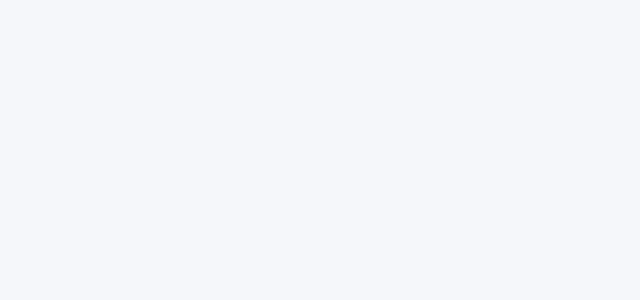
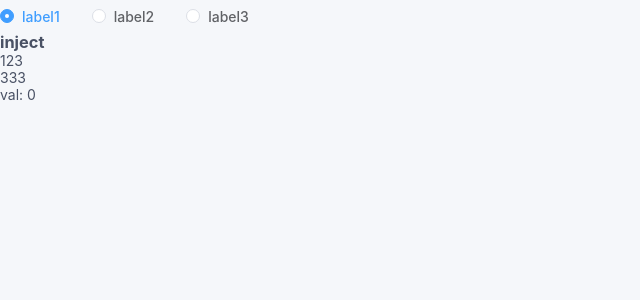
Before and after one commit to leezozz/vue-ui, a Vue app: page /inject in a window 1280 px wide. Before the commit this address had no page. Shown: the top 300 px of the page, without its empty margins (0-640 px from the left). Built offline with nearby package versions, Linux system fonts and the light colour scheme.

Commit message:
feat(add-radio-group)

```diff
--- a/src/components/index.js
+++ b/src/components/index.js
@@ -6,6 +6,7 @@ import myButton from '@/components/button.vue'
 import myInput from '@/components/input.vue'
 import mySwitch from '@/components/switch.vue'
 import myRadio from '@/components/radio.vue'
+import myRadioGroup from '@/components/radio-group.vue'
 
 const component = {
   install: function (Vue) {
@@ -16,6 +17,7 @@ const component = {
     Vue.component(myInput.name, myInput)
     Vue.component(mySwitch.name, mySwitch)
     Vue.component(myRadio.name, myRadio)
+    Vue.component(myRadioGroup.name, myRadioGroup)
   }
 }
 
--- a/src/components/radio-group.vue
+++ b/src/components/radio-group.vue
@@ -6,24 +6,46 @@
 
 <script>
 import {
+  computed,
   defineComponent,
-  getCurrentInstance
+  getCurrentInstance,
+  provide,
+  ref,
+  toRef
 } from 'vue'
 import { useStore } from 'vuex'
+// import radio from '@/components/radio.vue'
 
 export default defineComponent({
-  name: 'RadioGroup',
-  components: {},
-  props: {},
-  setup () {
+  name: 'MyRadioGroup',
+  components: {
+    // radio
+  },
+  props: {
+    modelValue: {
+      type: [String, Number, Boolean],
+      default: ''
+    }
+  },
+  emits: ['update:modelValue'],
+  setup (props) {
   // Vuex store
     const store = useStore()
 
     // this
-    const { ctx } = getCurrentInstance()
+    const { proxy } = getCurrentInstance()
     // console.log(ctx)
 
+    console.log('321', props.modelValue)
+
+    // 这里得是 computed 计算属性，实时或得更改的值
+    provide('groupModelValue', computed(() => props.modelValue))
+    provide('changeUpdate', (val) => {
+      proxy.$emit('update:modelValue', val)
+    })
+
     return {
+
     }
   }
 })
--- a/src/components/radio.vue
+++ b/src/components/radio.vue
@@ -1,7 +1,7 @@
 <template>
   <label
     class="radio-main"
-    :class="{'is-disabled': disabled, 'is-checked': modelValue == label}"
+    :class="{'is-disabled': disabled, 'is-checked': model == label}"
     :disabled="disabled"
   >
     <span class="radio-input"></span>
@@ -12,7 +12,6 @@
       :class="{'is-disabled': disabled}"
       :value="label"
       :disabled="disabled"
-      @click="handleClick(model)"
     >
 
     <span class="radio-label">
@@ -28,13 +27,17 @@
 import {
   computed,
   defineComponent,
-  getCurrentInstance
+  getCurrentInstance,
+  nextTick,
+  watch,
+  inject
 } from 'vue'
 import { useStore } from 'vuex'
 
 export default defineComponent({
   name: 'MyRadio',
-  components: {},
+  components: {
+  },
   props: {
     disabled: {
       type: Boolean,
@@ -49,56 +52,42 @@ export default defineComponent({
       default: ''
     }
   },
-  emits: ['update:modelValue'],
+  emits: ['update:modelValue', 'change'],
   setup (props) {
   // Vuex store
     const store = useStore()
 
     // this
     const { proxy } = getCurrentInstance()
-    // console.log(proxy)
 
-    // console.log('props.label', props.label)
+    const groupModelValue = inject('groupModelValue')
+    const changeUpdate = inject('changeUpdate')
 
-    const handleClick = (e) => {
-      // console.log('props.modelValue', props.modelValue)
-      // console.log('e', e)
-      // proxy.$emit('update:modelValue', props.modelValue)
+    const model = computed(
+      {
+        get: () => {
+          return isGroup() ? groupModelValue.value : props.modelValue
+        },
+        set: (value) => {
+          // 触发父组件的input事件
+          isGroup() ? changeUpdate(value) : proxy.$emit('update:modelValue', value)
+        }
+      }
+    )
+
+    // 判断radio是否被radioGroup包裹
+    const isGroup = () => {
+      // !groupModelValue 将变量groupModelValue改为布尔值，取反
+      // !!groupModelValue，相当于变量groupModelValue改为布尔值
+      return !!groupModelValue
     }
-
-    const model = computed({
-      get: () => {
-        // console.log('proxy.value', proxy.label)
-        // console.log('model', model)
-        console.log('props.modelValue+++++', props.modelValue)
-        return model
-      },
-      set: (value) => {
-        // 触发父组件的input事件
-        console.log('value-----', value)
-        proxy.$emit('update:modelValue', value)
-      }
-    })
 
     return {
       model,
-      handleClick
+      groupModelValue,
+      isGroup
     }
   }
-  // computed: {
-  //   model: {
-  //     get () {
-  //       // console.log('proxy.value', this.value)
-  //       return this.value
-  //     },
-  //     set (value) {
-  //       console.log('32131231')
-  //       // 触发父组件的input事件
-  //       console.log('value-----', value)
-  //       this.$emit('update:modelValue', value)
-  //     }
-  //   }
-  // }
 })
 </script>
 
--- a/src/modules/Test/TestRadio.vue
+++ b/src/modules/Test/TestRadio.vue
@@ -7,6 +7,7 @@
       :disabled="true"
       :label="0"
     />
+
     <my-radio
       v-model="gender"
       :disabled="false"
@@ -52,7 +53,7 @@ export default defineComponent({
     const { ctx } = getCurrentInstance()
     // console.log(ctx)
 
-    const gender = ref(1)
+    const gender = ref(2)
     console.log('gender', gender.value)
 
     // nextTick(() => {
--- a/src/modules/Test/TestRadioGroup.vue
+++ b/src/modules/Test/TestRadioGroup.vue
@@ -1,12 +1,49 @@
 <template>
   <div>
+    {{ gender }}
+    <my-radio-group v-model="gender">
+      <my-radio
+        :disabled="true"
+        :label="0"
+      />
+
+      <my-radio
+        :disabled="false"
+        :label="1"
+      >
+        666
+      </my-radio>
+      <my-radio
+        :disabled="false"
+        :label="2"
+      >
+        777
+      </my-radio>
+    </my-radio-group>
+
+    <my-radio
+      v-model="desc"
+      :disabled="false"
+      :label="3"
+    >
+      aaa
+    </my-radio>
+
+    <my-radio
+      v-model="desc"
+      :disabled="false"
+      :label="4"
+    >
+      bbb
+    </my-radio>
   </div>
 </template>
 
 <script>
 import {
   defineComponent,
-  getCurrentInstance
+  getCurrentInstance,
+  ref
 } from 'vue'
 import { useStore } from 'vuex'
 
@@ -20,9 +57,17 @@ export default defineComponent({
 
     // this
     const { ctx } = getCurrentInstance()
-    console.log(ctx)
+    // console.log(ctx)
+
+    const gender = ref(2)
+    console.log('gender', gender.value)
+
+    const desc = ref(3)
+    console.log('desc', desc)
 
     return {
+      gender,
+      desc
     }
   }
 })
--- /dev/null
+++ b/src/modules/TestNewSome/TestArr.vue
@@ -0,0 +1,49 @@
+<template>
+  <div>
+    <h2>Arr</h2>
+  </div>
+</template>
+
+<script>
+import {
+  defineComponent,
+  getCurrentInstance,
+  ref
+} from 'vue'
+import { useStore } from 'vuex'
+
+export default defineComponent({
+  name: 'Xx',
+  components: {},
+  props: {},
+  setup () {
+  // Vuex store
+    const store = useStore()
+
+    // this
+    const { ctx } = getCurrentInstance()
+    console.log(ctx)
+
+    const arr1 = ref([1, 2, 3])
+    const a1 = arr1.value.push('a')
+    console.log('arr1', arr1.value)
+    console.log('a1', a1) // 返回数组长度 4
+
+    const arr2 = ref(['broccoli', 'cauliflower', 'cabbage', 'kale', 'tomato'])
+    const a2 = arr2.value.pop()
+    console.log('arr2', arr2.value) // ['broccoli', 'cauliflower', 'cabbage', 'kale']
+    console.log('a2', a2) // 返回删除的数组中最后一个数组元素
+
+    return {
+      arr1,
+      a1,
+      arr2,
+      a2
+    }
+  }
+})
+</script>
+
+<style scoped lang="scss">
+
+</style>
--- /dev/null
+++ b/src/modules/TestNewSome/TestInject.vue
@@ -0,0 +1,61 @@
+<template>
+  <div>
+    <h3>inject</h3>
+    {{ data }}
+    <p>
+      {{ changemsg }}
+    </p>
+    <!-- <my-button @click="handClick">
+      按钮
+    </my-button> -->
+    <p>
+      val:
+      {{ val }}
+    </p>
+  </div>
+</template>
+
+<script>
+import {
+  defineComponent,
+  getCurrentInstance,
+  inject
+} from 'vue'
+import { useStore } from 'vuex'
+
+export default defineComponent({
+  name: 'Xx',
+  components: {},
+  props: {},
+  setup () {
+  // Vuex store
+    const store = useStore()
+
+    // this
+    const { ctx } = getCurrentInstance()
+    // console.log(ctx)
+
+    const data = inject('a')
+    console.log('data', data)
+
+    const changemsg = inject('msg', 333)
+
+    const val = inject('values')
+
+    const changeVal = inject('newVal')
+
+    changeVal(3)
+
+    return {
+      data,
+      changemsg,
+      val,
+      changeVal
+    }
+  }
+})
+</script>
+
+<style scoped lang="scss">
+
+</style>
--- /dev/null
+++ b/src/modules/TestNewSome/TestModel.vue
@@ -0,0 +1,63 @@
+<template>
+  <div>
+    <el-radio-group v-model="model">
+      <el-radio
+        :label="1"
+      >
+        label1
+      </el-radio>
+      <el-radio
+        :label="2"
+      >
+        label2
+      </el-radio>
+      <el-radio
+        :label="3"
+      >
+        label3
+      </el-radio>
+    </el-radio-group>
+
+    <div>
+      <TestProvide />
+    </div>
+  </div>
+</template>
+
+<script>
+import {
+  defineComponent,
+  getCurrentInstance,
+  ref
+} from 'vue'
+import { useStore } from 'vuex'
+import TestProvide from '@/modules/TestNewSome/TestProvide.vue'
+
+export default defineComponent({
+  name: 'Xx',
+  components: {
+    TestProvide
+  },
+  props: {
+
+  },
+  setup () {
+  // Vuex store
+    const store = useStore()
+
+    // this
+    const { ctx } = getCurrentInstance()
+    console.log(ctx)
+
+    const model = ref(1)
+
+    return {
+      model
+    }
+  }
+})
+</script>
+
+<style scoped lang="scss">
+
+</style>
--- /dev/null
+++ b/src/modules/TestNewSome/TestProvide.vue
@@ -0,0 +1,60 @@
+<template>
+  <div>
+    <TestInject />
+  </div>
+</template>
+
+<script>
+import {
+  computed,
+  defineComponent,
+  getCurrentInstance,
+  provide,
+  ref
+} from 'vue'
+import { useStore } from 'vuex'
+import TestInject from '@/modules/TestNewSome/TestInject.vue'
+
+export default defineComponent({
+  name: 'Xx',
+  components: {
+    TestInject
+  },
+  props: {
+    modelValue: {
+      type: Number,
+      default: 0
+    }
+  },
+  emits: ['updata:modelValue'],
+  setup (props) {
+  // Vuex store
+    const store = useStore()
+
+    // this
+    const { proxy } = getCurrentInstance()
+    // console.log(ctx)
+
+    const a = ref('123')
+    provide('a', a)
+
+    provide('msg', 333)
+
+    const values = ref(123456)
+
+    provide('values', computed(() => props.modelValue))
+    provide('newVal', (val) => {
+      proxy.$emit('updata:modelValue', val)
+    })
+
+    return {
+      a,
+      values
+    }
+  }
+})
+</script>
+
+<style scoped lang="scss">
+
+</style>
--- a/src/router/routes.js
+++ b/src/router/routes.js
@@ -65,6 +65,24 @@ const routes = [
     path: '/radio',
     name: 'TestRadio',
     component: () => import('@/modules/Test/TestRadio.vue')
+  },
+  // radio-group
+  {
+    path: '/radioGroup',
+    name: 'TestRadioGroup',
+    component: () => import('@/modules/Test/TestRadioGroup.vue')
+  },
+  // arr
+  {
+    path: '/arr',
+    name: 'TestArr',
+    component: () => import('@/modules/TestNewSome/TestArr.vue')
+  },
+  // inject
+  {
+    path: '/inject',
+    name: 'TestInject',
+    component: () => import('@/modules/TestNewSome/TestModel.vue')
   }
 
 ]
```
